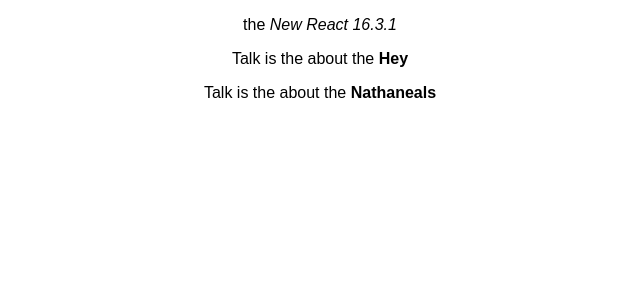
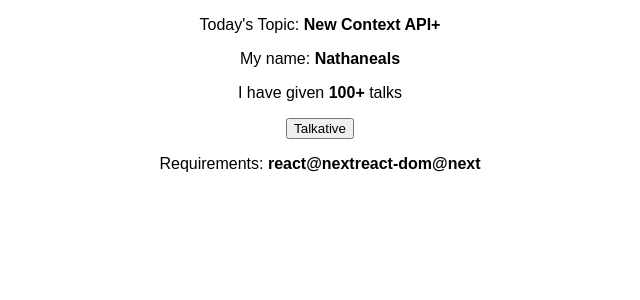
Before and after one commit to nathanealsp/review_react_libraries, a React (Create React App) app: page / in a window 1280 px wide. Shown: the top 300 px of the page, without its empty margins (320-960 px from the left). Built offline with nearby package versions, Linux system fonts and the light colour scheme.

Commit message:
Simple App using the Context API

```diff
--- a/src/App.jsx
+++ b/src/App.jsx
@@ -1,4 +1,4 @@
-import React, { Component } from "react";
+import React, { Component, Fragment } from "react";
 
 // CREATE A CONTEXT
 const MyContext = React.createContext();
@@ -14,7 +14,16 @@ class MyProvider extends Component {
 
   render() {
     return (
-      <MyContext.Provider value={{ state: this.state }}>
+      <MyContext.Provider
+        value={{
+          state: this.state,
+          talksGiven: () => {
+            this.setState({
+              talks: this.state.talks + 1
+            });
+          }
+        }}
+      >
         {this.props.children}
       </MyContext.Provider>
     );
@@ -28,9 +37,15 @@ class Teacher extends Component {
       <div>
         <MyContext.Consumer>
           {context => (
-            <p>
-              Talk is the about the <strong>{context.state.name}</strong>
-            </p>
+            <Fragment>
+              <p>
+                I have given <strong>{context.state.talks}+</strong> talks
+              </p>
+              <button onClick={context.talksGiven}>Talkative</button>
+              <p>
+                Requirements: <strong>{context.state.notes}</strong>
+              </p>
+            </Fragment>
           )}
         </MyContext.Consumer>
       </div>
@@ -43,7 +58,13 @@ class Topic extends Component {
   render() {
     return (
       <div>
-        Talk is the about the <strong>Hey</strong>
+        <MyContext.Consumer>
+          {context => (
+            <p>
+              My name: <strong>{context.state.name}</strong>
+            </p>
+          )}
+        </MyContext.Consumer>
         <Teacher />
       </div>
     );
@@ -51,15 +72,18 @@ class Topic extends Component {
 }
 
 // MAIN COMPONENT
-
 class App extends Component {
   render() {
     return (
       <MyProvider>
         <div className="App">
-          <p>
-            the <em>New React 16.3.1</em>
-          </p>
+          <MyContext.Consumer>
+            {context => (
+              <p>
+                Today's Topic: <strong>{context.state.topic}+</strong>
+              </p>
+            )}
+          </MyContext.Consumer>
           <Topic />
         </div>
       </MyProvider>
```
